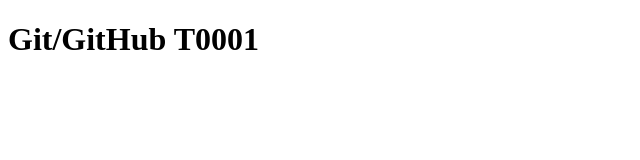
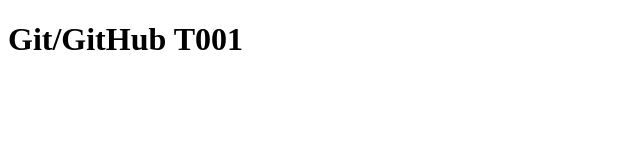
Before and after one commit to co3in/test, a plain HTML site: page index.html in a window 1280 px wide. Shown: the full height of the page, 0-640 px from the left. Drawn offline with Linux system fonts and the light colour scheme.

Commit message:
Update index.html

```diff
--- a/index.html
+++ b/index.html
@@ -7,6 +7,6 @@
     <title>Document00 0</title>
 </head>
 <body>
-    <h1>Git/GitHub T0001</h1>
+    <h1>Git/GitHub T001</h1>
 </body>
 </html>
```
